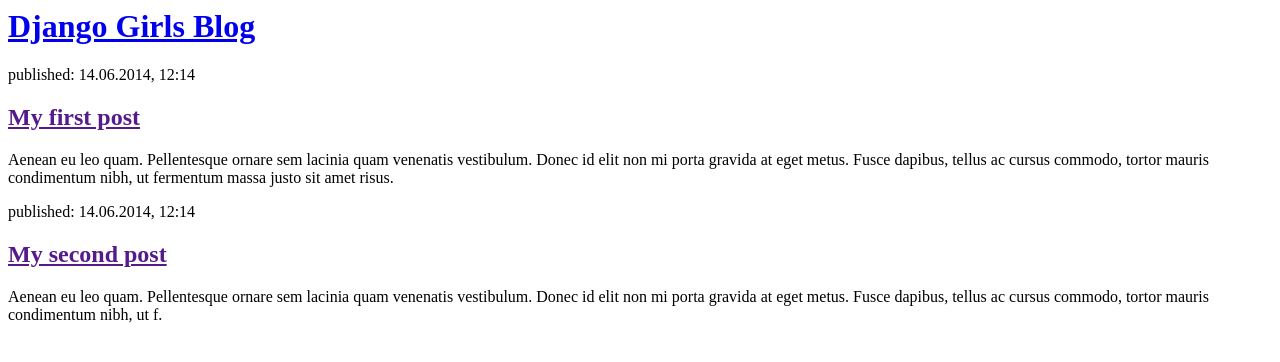
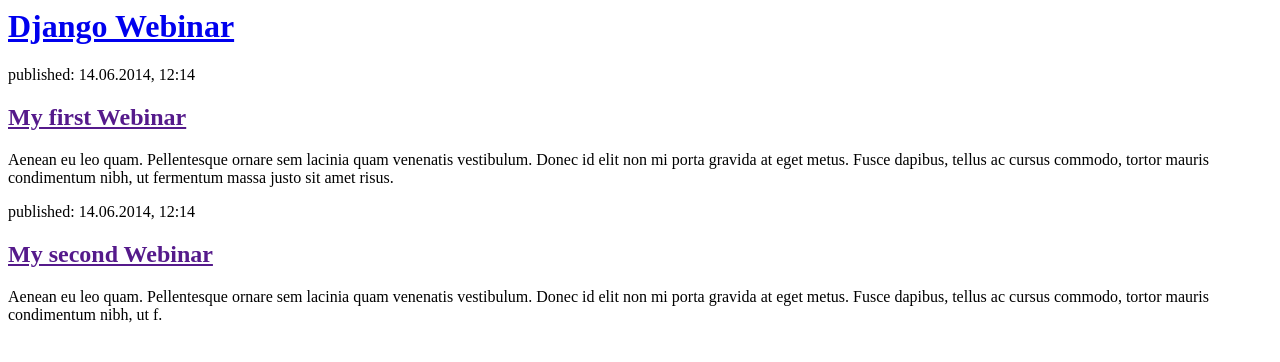
Before and after one commit to intrening/django-g, a Django app: page / in a window 1280 px wide. Shown: the top 362 px of the page. Run offline with Django 3.2, Linux system fonts and the light colour scheme.

Commit message:
changed postlist.html

```diff
--- a/webinar/templates/webinar/post_list.html
+++ b/webinar/templates/webinar/post_list.html
@@ -1,21 +1,21 @@
 <html>
     <head>
-        <title>Django Girls blog</title>
+        <title>Django blog</title>
     </head>
     <body>
         <div>
-            <h1><a href="/">Django Girls Blog</a></h1>
+            <h1><a href="/">Django Webinar</a></h1>
         </div>
 
         <div>
             <p>published: 14.06.2014, 12:14</p>
-            <h2><a href="">My first post</a></h2>
+            <h2><a href="">My first Webinar</a></h2>
             <p>Aenean eu leo quam. Pellentesque ornare sem lacinia quam venenatis vestibulum. Donec id elit non mi porta gravida at eget metus. Fusce dapibus, tellus ac cursus commodo, tortor mauris condimentum nibh, ut fermentum massa justo sit amet risus.</p>
         </div>
 
         <div>
             <p>published: 14.06.2014, 12:14</p>
-            <h2><a href="">My second post</a></h2>
+            <h2><a href="">My second Webinar</a></h2>
             <p>Aenean eu leo quam. Pellentesque ornare sem lacinia quam venenatis vestibulum. Donec id elit non mi porta gravida at eget metus. Fusce dapibus, tellus ac cursus commodo, tortor mauris condimentum nibh, ut f.</p>
         </div>
     </body>
```
